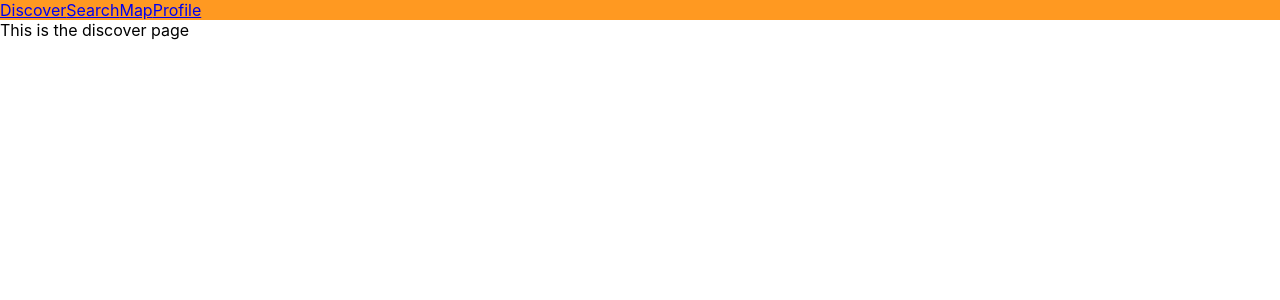
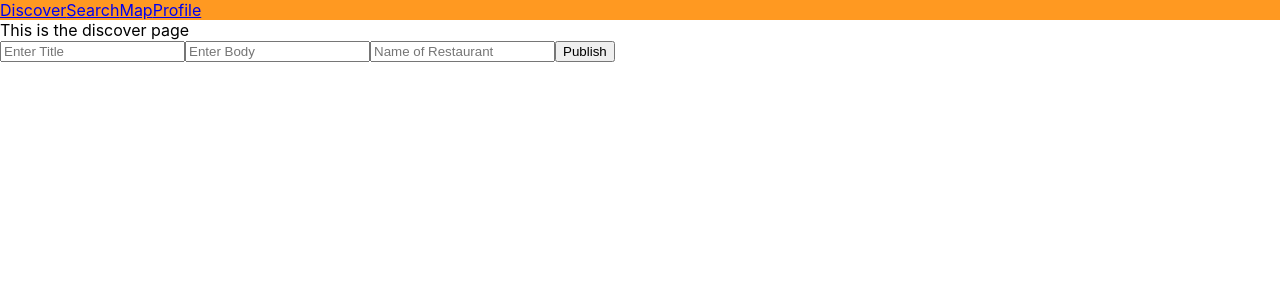
Before and after one commit to vpadgett1/FoodDiscoveryApplication, a React (Create React App) app: page /discover in a window 1280 px wide. Shown: the top 300 px of the page. Built offline with nearby package versions, Linux system fonts and the light colour scheme; no server answers; what react-google-maps would draw is missing.

Commit message:
user can create a post on the discover page

```diff
--- a/src/Pages/DiscoverPage.js
+++ b/src/Pages/DiscoverPage.js
@@ -1,6 +1,6 @@
 import '../App.css';
 import React, {
-  // useState,
+  useState,
   useEffect,
 } from 'react';
 // import PropTypes from 'prop-types';
@@ -9,22 +9,51 @@ import Navigation from '../Components/Navigation';
 // this line will become const DiscoverPage = (props) => { once there are props
 const DiscoverPage = () => {
   // set state
-  // const [state, setState] = useState(value);
+  const [userID, setUserID] = useState([]);
 
   // deconstruct props
   // const [props] = props;
 
   // TODO: fetch data from backend
+  async function getData() {
+    await fetch('/getUserID')
+      .then((response) => response.json())
+      .then((result) => {
+        console.log(result);
+        setUserID(result.userID);
+      }).catch((error) => console.log(error));
+  }
+
   useEffect(() => {
-
+    // get user data
+    getData();
   }, []);
 
   // TODO: Render component
+  const createNewPost = (event) => {
+    event.preventDefault();
+    // get data from forms
+    const title = document.getElementById('inputTitle').value;
+    const body = document.getElementById('inputBody').value;
+    const restName = document.getElementById('restaurantName').value;
+
+    fetch(`/createPost?AuthorID=${userID}&RestaurantName=${restName}&postText=${body}&postTitle=${title}`)
+      .then((response) => response.json())
+      .then((result) => {
+        console.log(result);
+      }).catch((error) => console.log(error));
+  };
 
   return (
     <>
       <Navigation />
       <div>This is the discover page</div>
+      <form onSubmit={createNewPost}>
+        <input type="text" id="inputTitle" placeholder="Enter Title" />
+        <input type="text" id="inputBody" placeholder="Enter Body" />
+        <input type="text" id="restaurantName" placeholder="Name of Restaurant" />
+        <button type="submit">Publish</button>
+      </form>
     </>
   );
 };
```
